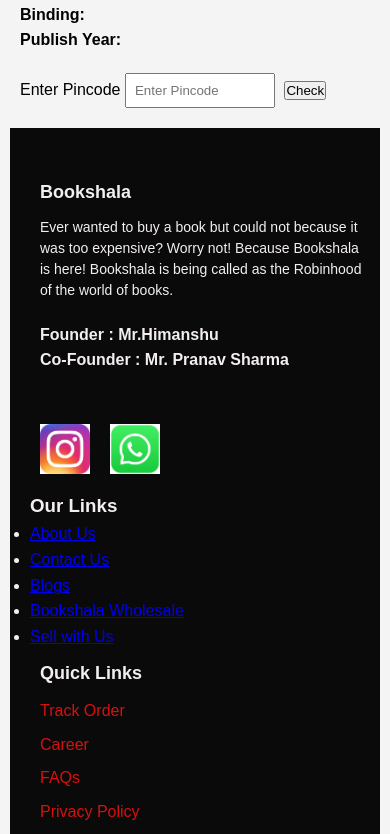
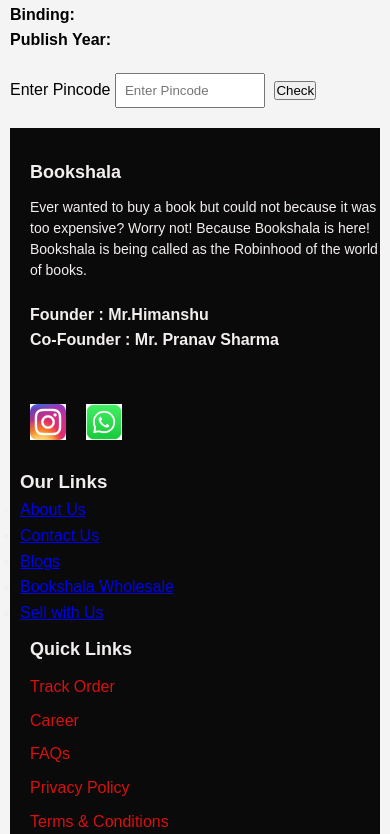
Before and after one commit to himanshuy09/Bookshala, a plain HTML site: page book-detail.html in a window 390 px wide. Shown: the part 865-1699 px from the top of the page. Drawn offline with Linux system fonts and the light colour scheme.

Commit message:
Update book.css

```diff
--- a/book.css
+++ b/book.css
@@ -1,6 +1,6 @@
 /* General Reset */
 * {
-  box-sizing: border-box; /* Changed from auto to border-box for better layout control */
+  box-sizing: border-box;
   margin: 0;
   padding: 0;
 }
@@ -30,7 +30,7 @@ body {
 .book-left img {
   width: 100%;
   max-width: 280px;
-  height: auto; /* Fixed missing "px" and set to auto for responsive scaling */
+  height: auto;
   object-fit: cover;
   border-radius: 8px;
 }
@@ -69,51 +69,6 @@ body {
   padding: 8px;
   margin-right: 5px;
   width: 150px;
-}
-
-/* Responsive styles */
-@media (max-width: 768px) {
-  .book-container {
-    flex-direction: column;
-    align-items: center;
-  }
-
-  .book-left,
-  .book-right {
-    width: 100%;
-    padding: 0 10px;
-  }
-
-  .book-left img {
-    max-width: 100%;
-    height: auto;
-  }
-
-  .footer {
-    flex-direction: column;
-    align-items: flex-start;
-    padding: 20px 10px;
-  }
-
-  .footer-section {
-    width: 100%;
-    margin-bottom: 20px;
-  }
-
-  .footer-section h2,
-  .footer-section h3 {
-    font-size: 18px;
-  }
-
-  .social-icons {
-    display: flex;
-    gap: 10px;
-  }
-
-  .social-icons img {
-    width: 40px;
-    height: 40px;
-  }
 }
 
 /* Footer styles */
@@ -161,8 +116,42 @@ body {
   text-decoration: underline;
 }
 
+.social-icons {
+  display: flex;
+  flex-wrap: wrap;
+  gap: 10px;
+}
+
 .social-icons img {
-  width: 50px;
-  height: 50px;
-  margin-right: 10px;
+  width: 40px;
+  height: 40px;
 }
+
+/* ✅ Responsive Footer Fix */
+@media (max-width: 768px) {
+  .footer {
+    flex-direction: column;
+    align-items: flex-start;
+    padding: 20px 10px;
+  }
+
+  .footer-section {
+    width: 100%;
+    margin-bottom: 20px;
+  }
+
+  .footer-section h2,
+  .footer-section h3 {
+    font-size: 18px;
+  }
+
+  .social-icons {
+    justify-content: flex-start;
+    flex-wrap: wrap;
+  }
+
+  .social-icons img {
+    width: 36px;
+    height: 36px;
+  }
+}
```
